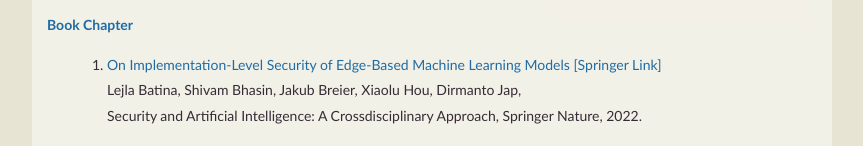
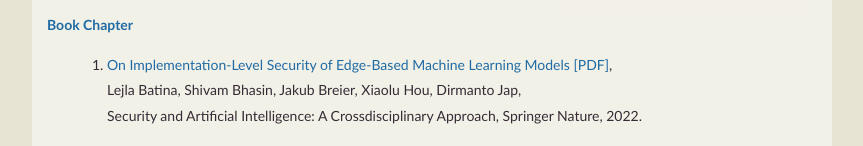
Before and after one commit to XIAOLUHOU/xiaoluhou.github.io, a plain HTML site: page index.html in a window 1280 px wide. Shown: the part 742-888 px from the top of the page, without its empty margins (208-1071 px from the left). Drawn offline with nearby package versions, Linux system fonts and the light colour scheme.

Commit message:
Book chapter added

```diff
--- a/index.html
+++ b/index.html
@@ -118,9 +118,10 @@
 <!-- Book Chapter-------------------------------------------------------------------------------------------------------------->
         <h4>Book Chapter</h4>
         <ol>
-<!-- Fault automation book-->
+<!-- FA and SCA on AI-->
          <li><font color="#206BA4"> On Implementation-Level Security of Edge-Based Machine Learning Models </font>
-         <a href="https://link.springer.com/chapter/10.1007/978-3-030-98795-4_14">[Springer Link]</a>
+<!--          <a href="https://link.springer.com/chapter/10.1007/978-3-030-98795-4_14">[Springer Link]</a> -->
+         <a href="SCA_FI_on_SCA.pdf" style="text-decoration: none;">[PDF]</a>,
            <br>
             Lejla Batina, Shivam Bhasin, Jakub Breier, Xiaolu Hou, Dirmanto Jap,
            <br>
```
